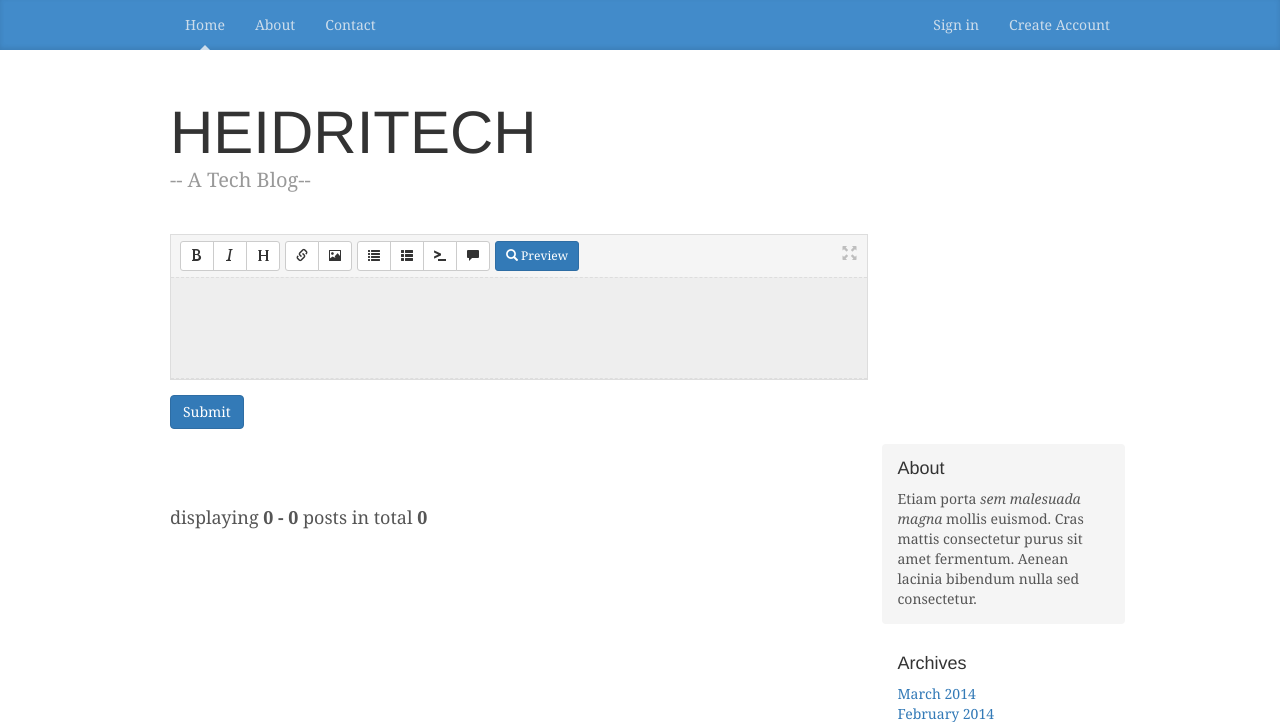
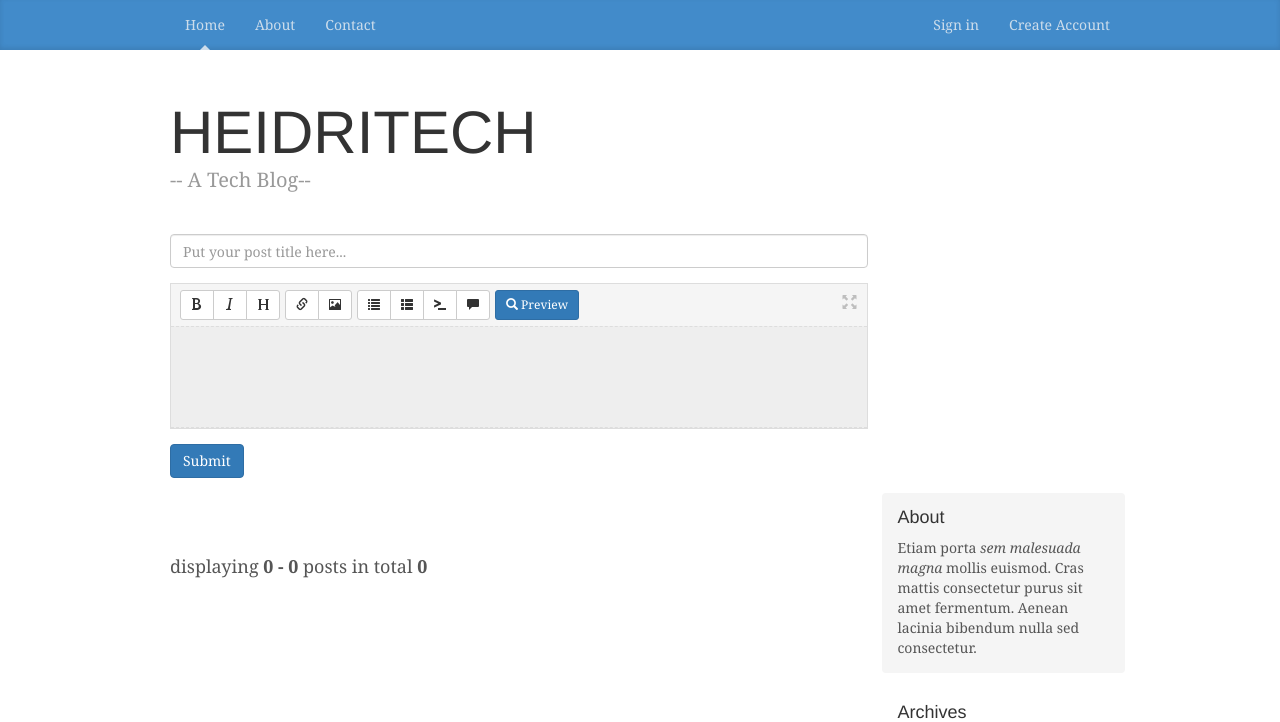
Before and after one commit to heidricklevi/blog, a Flask app: page / in a window 1280 px wide. Shown: the top 722 px of the page. Run offline with Flask 2, Linux system fonts and the light colour scheme; data that the repository does not hold is empty; parts of the project's set-up code (start-up, migrations or seed data) failed here and were passed over; some libraries are stand-ins or nearby versions.

Commit message:
Added post title for blog posts

```diff
--- a/blog/application.py
+++ b/blog/application.py
@@ -79,8 +79,15 @@ def permalink_post(id):
 
     return render_template("post.html", posts=post)
 
+@application.route('/change/<int:id>')
+@login_required
+def post_edit(id):
+    post = DB.get_post_id(id)
+    return render_template("edit_post.html", form=PostForm(), post=post)
 
-@application.route('/edit/<int:id>', methods=["GET", "POST"])
+
+
+@application.route('/edit/<int:id>', methods=["POST"])
 @login_required
 def edit_post(id):
     post = DB.get_post_id(id)
@@ -92,9 +99,9 @@ def edit_post(id):
     form = PostForm()
     if form.validate_on_submit:
         post[0]['body'] = request.form['text_post']
+        post[0]['post_title'] = form.title.data
         DB.update_post(post)
         return redirect(url_for('permalink_post', id=post[0]['posts_id']))
-
     return render_template("edit_post.html", form=form, post=post)
 
 
@@ -104,7 +111,8 @@ def submit_post():
     user = current_user._get_current_object()
 
     if form.validate_on_submit and user.role is ROLE_ADMINISTRATOR:
-        DB.create_blog_post(author_id=user.id, body=markdown(request.form['text_post'], output_format='html'), post_time=datetime.datetime.now())
+        DB.create_blog_post(author_id=user.id, body=markdown(request.form['text_post'], output_format='html'),
+                            post_title=form.title.data, post_time=datetime.datetime.now())
 
     return redirect(url_for('home'))
 
--- a/blog/dbhelper.py
+++ b/blog/dbhelper.py
@@ -55,9 +55,9 @@ class DBHelper():
     def update_post(self, post):
         conn = self.connect()
         try:
-            query = "UPDATE blog.posts SET body = %s WHERE posts_id = %s"
+            query = "UPDATE blog.posts SET body = %s, post_title = %s WHERE posts_id = %s"
             with conn.cursor() as cursor:
-                cursor.execute(query, (post[0]["body"], post[0]['posts_id']))
+                cursor.execute(query, (post[0]["body"], post[0]['post_title'], post[0]['posts_id']))
                 conn.commit()
         finally:
             conn.close()
@@ -142,12 +142,12 @@ class DBHelper():
         finally:
             connection.close()
 
-    def create_blog_post(self, author_id, body, post_time):
+    def create_blog_post(self, author_id, post_title, body, post_time):
         conn = self.connect()
         try:
-            query = "INSERT INTO posts (author_id, body, post_time) VALUES (%s, %s, %s);"
+            query = "INSERT INTO posts (author_id, post_title, body, post_time) VALUES (%s, %s, %s, %s);"
             with conn.cursor() as cursor:
-                cursor.execute(query, (author_id, body, post_time))
+                cursor.execute(query, (author_id, post_title, body, post_time))
                 conn.commit()
         finally:
             conn.close()
@@ -178,7 +178,7 @@ class DBHelper():
     def get_limited_posts(self, start_at, per_page):
         conn = self.connect()
         try:
-            query = "select users.name, posts.author_id, posts.body, posts.post_time, posts.posts_id " \
+            query = "select users.name, posts.author_id, posts.post_title, posts.body, posts.post_time, posts.posts_id " \
                     "from blog.posts join users on posts.author_id = users.id ORDER BY post_time DESC LIMIT %s, %s;"
             with conn.cursor() as cursor:
                 cursor.execute(query, (start_at, per_page))
@@ -190,7 +190,7 @@ class DBHelper():
     def get_all_posts(self):
         con = self.connect()
         try:
-            query = "select users.name, posts.author_id, posts.body, posts.post_time, posts.posts_id " \
+            query = "select users.name, posts.author_id, posts.post_title, posts.body, posts.post_time, posts.posts_id " \
                     "from blog.posts join users on posts.author_id = users.id ORDER BY post_time;"
             with con.cursor() as cursor:
                 cursor.execute(query)
@@ -202,7 +202,7 @@ class DBHelper():
         conn = self.connect()
         try:
             # query = "select * from blog.posts WHERE posts_id = %s"
-            query = "select users.name, posts.author_id, posts.body, posts.post_time, posts.posts_id " \
+            query = "select users.name, posts.author_id, posts.post_title, posts.body, posts.post_time, posts.posts_id " \
                     "from blog.posts join users on posts.author_id = users.id WHERE posts_id = %s"
             with conn.cursor() as cursor:
                 cursor.execute(query, id)
--- a/blog/forms.py
+++ b/blog/forms.py
@@ -35,4 +35,5 @@ class User_EditForm(Form):
 
 class PostForm(Form):
     body = HiddenField("Type Blog content here.", validators=[validators.DataRequired()])
+    title = TextField("Put your Blog post title here...", validators=[validators.DataRequired()])
     submit = SubmitField("Submit")
--- a/blog/templates/authenticated_base.html
+++ b/blog/templates/authenticated_base.html
@@ -66,8 +66,6 @@
 
     {% block blog_header %}
       <div class="blog-header">
-        <h1 class="blog-title">The Bootstrap Blog</h1>
-        <p class="lead blog-description">The official example template of creating a blog with Bootstrap.</p>
       </div>
     {% endblock %}
 
--- a/blog/templates/index.html
+++ b/blog/templates/index.html
@@ -13,8 +13,14 @@
         {{ form.csrf_token }}
     <div class="form-group">
         <div class="col-sm-9">
+            {{ form.title(class='form-control', placeholder="Put your post title here...") }}
+        </div>
+    </div>
+
+    <div class="form-group">
+        <div class="col-sm-9">
             <textarea name="text_post" data-provide="markdown"></textarea>
-                {{ form.body(class='.form-control') }}
+                {{ form.body(class='form-control') }}
 
         </div>
     </div>
@@ -31,7 +37,7 @@
 
      {% block content %}
      {% for post in posts %}
-        <h2 class="blog-post-title">First Run Through!</h2>
+        <h2 class="blog-post-title">{{ post['post_title'] }}</h2>
          <p class="blog-post-meta">{{ post['post_time'] }} <a href="{{ url_for('.user', name=post['name']) }}">{{ post['name'] }}</a> </p>
 
          {{ post['body'] | safe }}
@@ -44,7 +50,7 @@
                 <span class="label label-default">Permalink</span>
             </a>
         {% if current_user.role == 3 %}
-            <a href="{{ url_for('edit_post', id=post['posts_id']) }}">
+            <a href="{{ url_for('post_edit', id=post['posts_id']) }}">
                 <span class="label label-default">Edit</span>
             </a>
 
```
